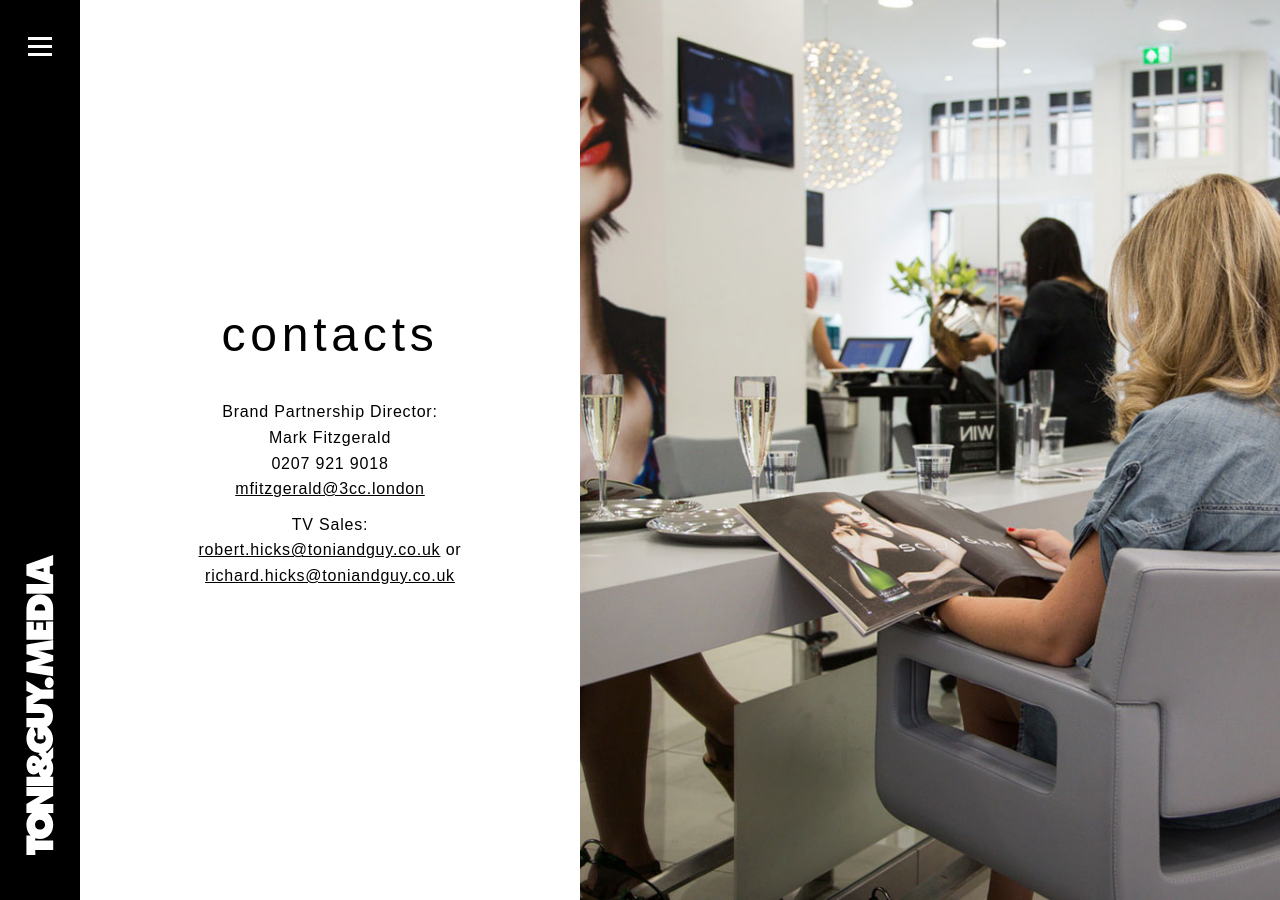
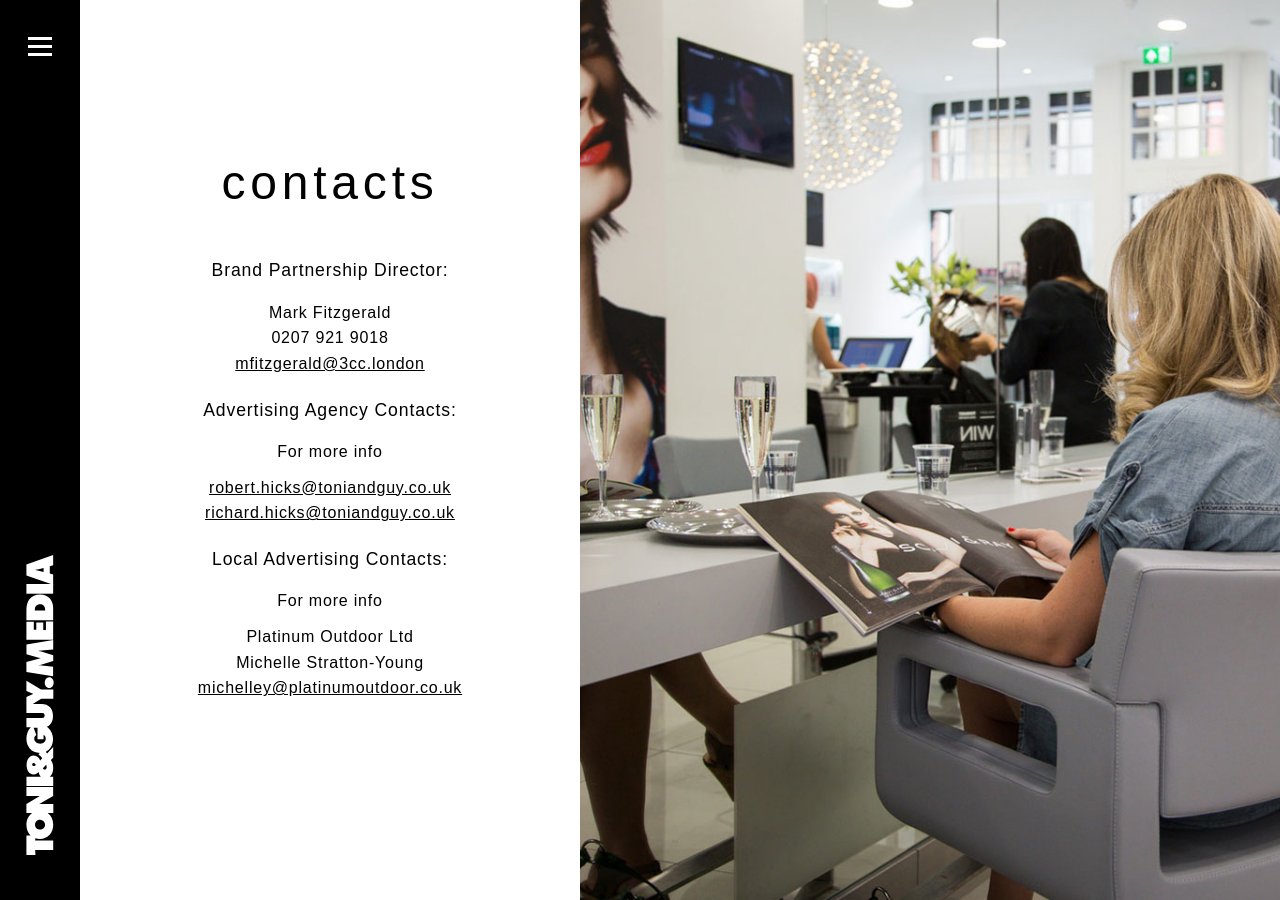
Before and after one commit to 3cc-london/toni-guy-media, a Jekyll site: the page built from contacts/index.html, in a window 1280 px wide. Built offline with Jekyll 4.4.1, drawn with Linux system fonts in a browser that asks for light colours; nearby versions of some CDN libraries.

Commit message:
Contacts update

```diff
--- a/contacts/index.html
+++ b/contacts/index.html
@@ -16,8 +16,16 @@
 			<div class="copy-holder">
 				<div class="copy-wrapper">
 					<h1>Contacts</h1>
-					<p>Brand Partnership Director:<br/>Mark Fitzgerald<br/>0207 921 9018</br><a href="mailto:mfitzgerald@3cc.london">mfitzgerald@3cc.london</a></p>
-					<p>TV Sales:<br/><a href="mailto:robert.hicks@toniandguy.co.uk">robert.hicks@toniandguy.co.uk</a> or <a href="mailto:richard.hicks@toniandguy.co.uk">richard.hicks@toniandguy.co.uk</a></p>
+					<h3>Brand Partnership Director:</h3>
+					<p>Mark Fitzgerald<br/>0207 921 9018</br><a href="mailto:mfitzgerald@3cc.london">mfitzgerald@3cc.london</a></p>
+
+					<h3>Advertising Agency Contacts:</h3>
+					<p>For more info</p>
+					<p><a href="mailto:robert.hicks@toniandguy.co.uk">robert.hicks@toniandguy.co.uk</a><br/><a href="mailto:richard.hicks@toniandguy.co.uk">richard.hicks@toniandguy.co.uk</a></p>
+
+					<h3>Local Advertising Contacts:</h3>
+					<p>For more info</p>
+					<p class="height-controller">Platinum Outdoor Ltd <br/>Michelle Stratton-Young<br/><a href="mailto:michelley@platinumoutdoor.co.uk">michelley@platinumoutdoor.co.uk</a></p>
 				</div>
 				{% include navigation/navigation.html %}
 			</div>
```
Also changed, not shown: _source/_scss/_type.scss (+9 -0 lines), public/contacts/index.html (+10 -2 lines), public/toni-and-guy-tv/index.html (+9 -1 lines), toni-and-guy-tv/index.html (+9 -1 lines), public/static/toni-guy-media.css, static/toni-guy-media.css, 2 other files.
